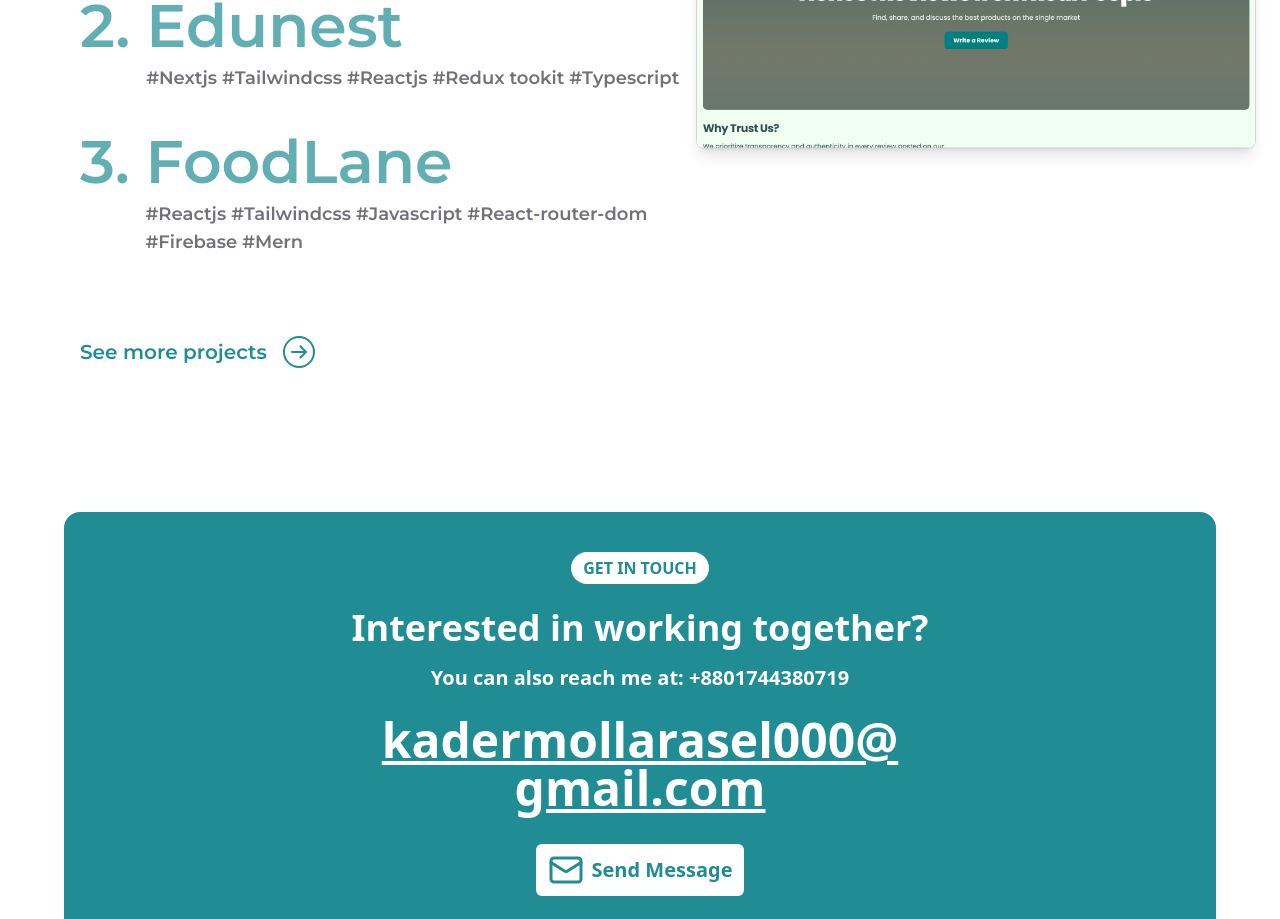
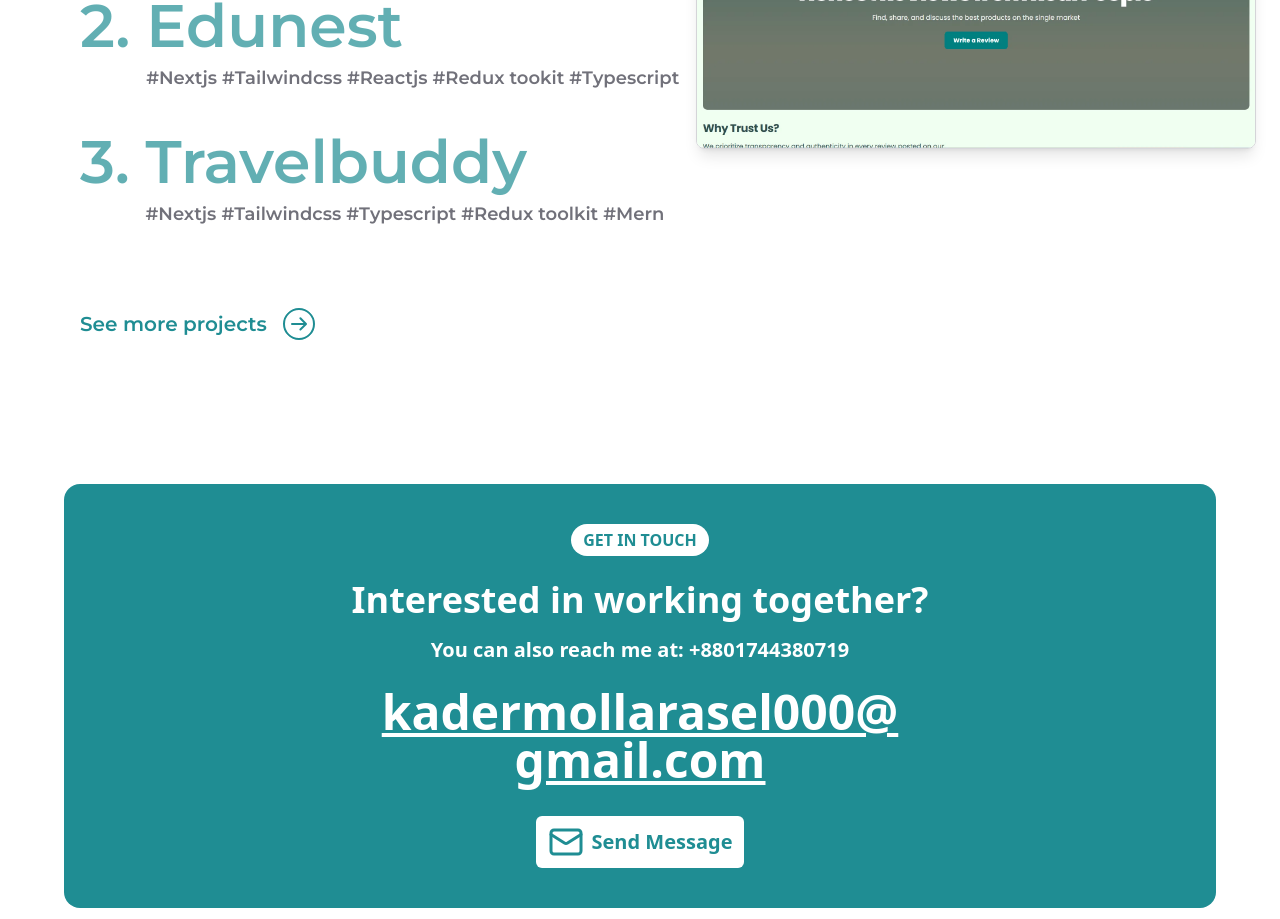
Before and after one commit to kader009/modern-portfolio, a Next.js app: page / in a window 1280 px wide. Shown: the part 2040-2959 px from the top of the page. Built offline with nearby package versions, Linux system fonts and the light colour scheme.

Commit message:
travel content image update

```diff
--- a/src/data/projects.ts
+++ b/src/data/projects.ts
@@ -25,19 +25,12 @@ export const PROJECT_SHOWCASE: ProjectShowcaseListItem[] = [
   },
   {
     index: 2,
-    title: "FoodLane",
+    title: "Travelbuddy",
     href: "/projects",
-    tags: [
-      "Reactjs",
-      "Tailwindcss",
-      "Javascript",
-      "React-router-dom",
-      "Firebase",
-      "Mern",
-    ],
+    tags: ["Nextjs", "Tailwindcss", "Typescript", "Redux toolkit", "Mern"],
     image: {
-      LIGHT: "/images/projects/foodlane.webp",
-      DARK: "/images/projects/foodlane.webp",
+      LIGHT: "/images/projects/travelbuddy.png",
+      DARK: "/images/projects/travelbuddy.png",
     },
   },
 ];
```
